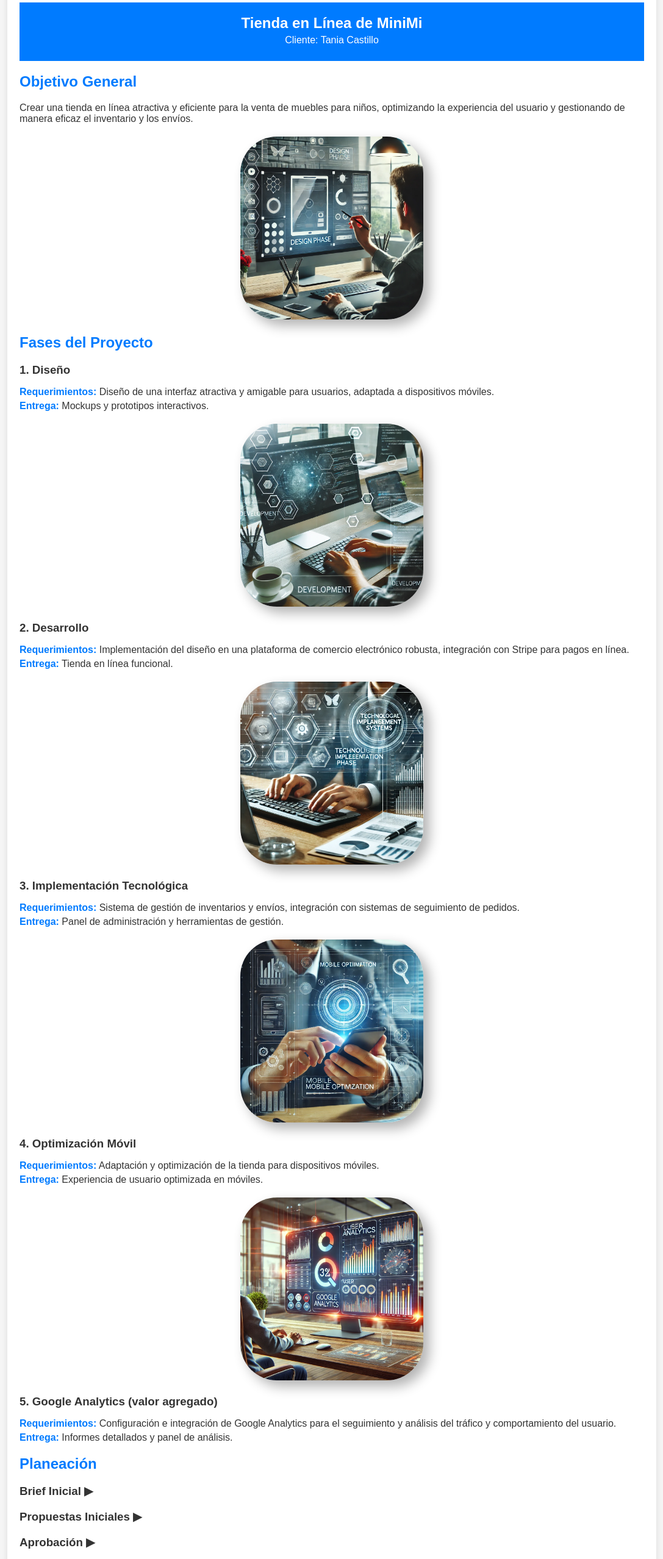
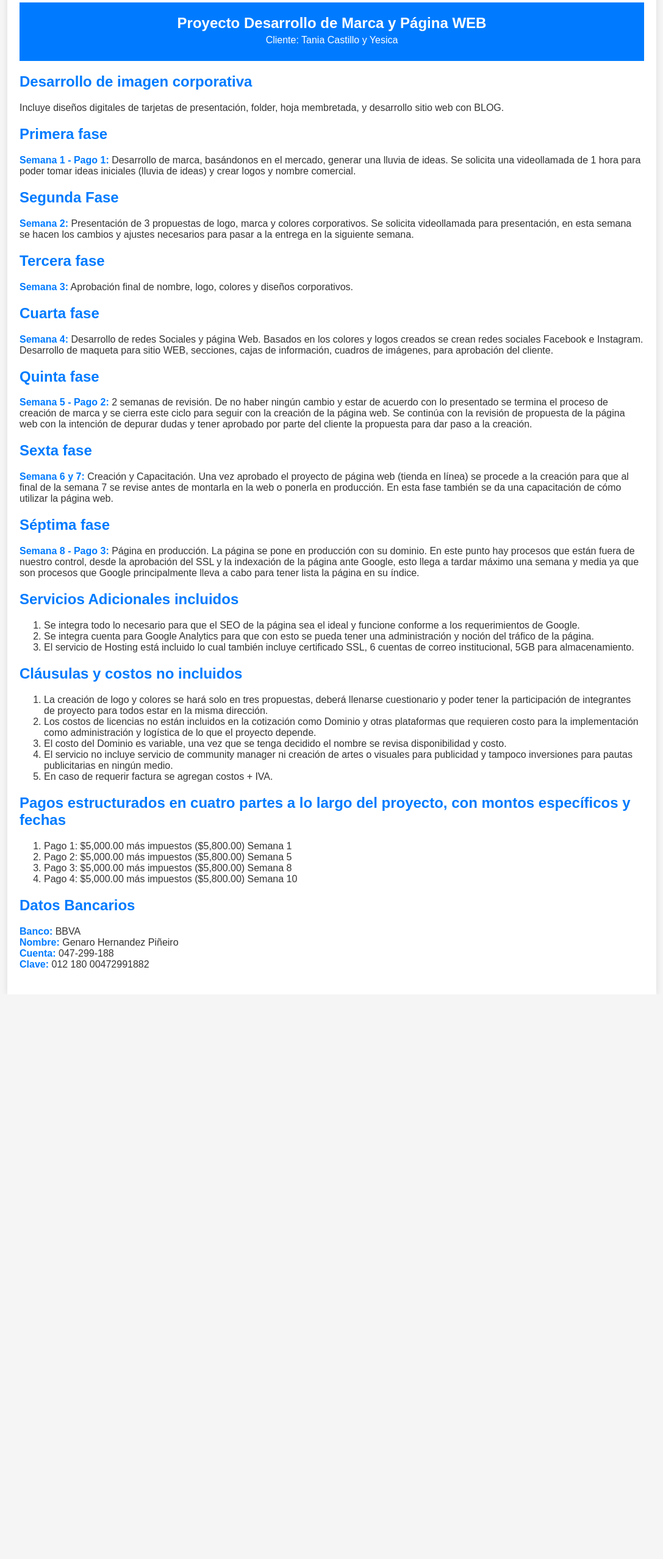
Before and after one commit to Genarohp7/Propuesta, a plain HTML site: page index.html in a window 1280 px wide. Shown: the part 240-2797 px from the top of the page at 61% size, without its empty margins (96-1183 px from the left). After the commit the page ends 1871 px from the top, so only its background shows below. Drawn offline with Linux system fonts and the light colour scheme; a script that the page names is missing.

Commit message:
changed on rates for new proyect

```diff
--- a/index.html
+++ b/index.html
@@ -3,7 +3,7 @@
   <head>
     <meta charset="UTF-8" />
     <meta name="viewport" content="width=device-width, initial-scale=1.0" />
-    <title>MiniMi</title>
+    <title>Proyecto de Marca y Página Web</title>
     <link rel="stylesheet" href="./style.css" />
     <script src="/script.js" defer></script>
   </head>
@@ -13,289 +13,157 @@
         <img src="./assets/gecodelogo.webp" alt="Logo de GeCode" class="logo" />
       </div>
       <header>
-        <h1>Tienda en Línea de MiniMi</h1>
-        <p>Cliente: Tania Castillo</p>
+        <h1>Proyecto Desarrollo de Marca y Página WEB</h1>
+        <p>Cliente: Tania Castillo y Yesica</p>
       </header>
       <section>
-        <h2>Objetivo General</h2>
+        <h2>Desarrollo de imagen corporativa</h2>
         <p>
-          Crear una tienda en línea atractiva y eficiente para la venta de
-          muebles para niños, optimizando la experiencia del usuario y
-          gestionando de manera eficaz el inventario y los envíos.
-        </p>
-      </section>
-      <div class="image-container">
-        <img src="./assets/Diseño.webp" alt="Imagen de diseño" />
-      </div>
-      <section>
-        <h2>Fases del Proyecto</h2>
-        <div class="phase">
-          <h3>1. Diseño</h3>
-          <ul>
-            <li>
-              <strong>Requerimientos:</strong> Diseño de una interfaz atractiva
-              y amigable para usuarios, adaptada a dispositivos móviles.
-            </li>
-            <li>
-              <strong>Entrega:</strong> Mockups y prototipos interactivos.
-            </li>
-          </ul>
-        </div>
-      </section>
-      <div class="image-container">
-        <img src="./assets/desarrollo.webp" alt="Imagen de desarrollo" />
-      </div>
-      <section>
-        <div class="phase">
-          <h3>2. Desarrollo</h3>
-          <ul>
-            <li>
-              <strong>Requerimientos:</strong> Implementación del diseño en una
-              plataforma de comercio electrónico robusta, integración con Stripe
-              para pagos en línea.
-            </li>
-            <li><strong>Entrega:</strong> Tienda en línea funcional.</li>
-          </ul>
-        </div>
-      </section>
-      <div class="image-container">
-        <img
-          src="./assets/implemeta tecnologica.webp"
-          alt="Imagen de implementación tecnológica"
-        />
-      </div>
-      <section>
-        <div class="phase">
-          <h3>3. Implementación Tecnológica</h3>
-          <ul>
-            <li>
-              <strong>Requerimientos:</strong> Sistema de gestión de inventarios
-              y envíos, integración con sistemas de seguimiento de pedidos.
-            </li>
-            <li>
-              <strong>Entrega:</strong> Panel de administración y herramientas
-              de gestión.
-            </li>
-          </ul>
-        </div>
-      </section>
-      <div class="image-container">
-        <img src="./assets/movil.webp" alt="Imagen de optimización móvil" />
-      </div>
-      <section>
-        <div class="phase">
-          <h3>4. Optimización Móvil</h3>
-          <ul>
-            <li>
-              <strong>Requerimientos:</strong> Adaptación y optimización de la
-              tienda para dispositivos móviles.
-            </li>
-            <li>
-              <strong>Entrega:</strong> Experiencia de usuario optimizada en
-              móviles.
-            </li>
-          </ul>
-        </div>
-      </section>
-      <div class="image-container">
-        <img src="./assets/analitics.webp" alt="Imagen de Google Analytics" />
-      </div>
-      <section>
-        <div class="phase">
-          <h3>5. Google Analytics (valor agregado)</h3>
-          <ul>
-            <li>
-              <strong>Requerimientos:</strong> Configuración e integración de
-              Google Analytics para el seguimiento y análisis del tráfico y
-              comportamiento del usuario.
-            </li>
-            <li>
-              <strong>Entrega:</strong> Informes detallados y panel de análisis.
-            </li>
-          </ul>
-        </div>
-      </section>
-      <section>
-        <h2>Planeación</h2>
-        <div class="phase">
-          <h3 onclick="toggleVisibility('brief')">
-            Brief Inicial <span class="arrow">&#x25B6;</span>
-          </h3>
-          <p id="brief" style="display: none">
-            Primero, te entregaremos un documento llamado "brief" donde te
-            haremos preguntas sobre tus necesidades y expectativas para la
-            tienda en línea. Queremos entender lo que esperas del proyecto.
-          </p>
-        </div>
-        <div class="phase">
-          <h3 onclick="toggleVisibility('propuestas')">
-            Propuestas Iniciales <span class="arrow">&#x25B6;</span>
-          </h3>
-          <p id="propuestas" style="display: none">
-            Con la información del brief, empezaremos a proponer ideas para tu
-            tienda. Te mostraremos ejemplos de diseño, posibles funcionalidades
-            y cómo podríamos organizar tu catálogo de productos.
-          </p>
-        </div>
-        <div class="phase">
-          <h3 onclick="toggleVisibility('aprobacion')">
-            Aprobación <span class="arrow">&#x25B6;</span>
-          </h3>
-          <p id="aprobacion" style="display: none">
-            Una vez que tengamos una idea clara y consolidada, te pediremos tu
-            aprobación para seguir adelante. En esta fase, también confirmaremos
-            el logo y la paleta de colores que utilizaremos.
-          </p>
-        </div>
-      </section>
-      <section>
-        <h2>Diseño</h2>
-        <div class="phase">
-          <h3 onclick="toggleVisibility('mockups')">
-            Mockups <span class="arrow">&#x25B6;</span>
-          </h3>
-          <p id="mockups" style="display: none">
-            Crearemos representaciones visuales (llamadas mockups) de cómo se
-            verá tu tienda en línea. Estos incluyen todos los detalles visuales
-            como los colores, las fuentes, y la disposición de los elementos en
-            la página.
-          </p>
-        </div>
-        <div class="phase">
-          <h3 onclick="toggleVisibility('revision')">
-            Revisión <span class="arrow">&#x25B6;</span>
-          </h3>
-          <p id="revision" style="display: none">
-            Te mostraremos estos diseños para que puedas ver cómo se verá tu
-            tienda. Aquí podrás dar tu opinión y solicitar ajustes si es
-            necesario.
-          </p>
-        </div>
-      </section>
-      <section>
-        <h2>Desarrollo</h2>
-        <div class="phase">
-          <h3 onclick="toggleVisibility('implementacion')">
-            Implementación <span class="arrow">&#x25B6;</span>
-          </h3>
-          <p id="implementacion" style="display: none">
-            Con los diseños aprobados, comenzaremos a construir la tienda en
-            línea real. Esto incluye programar todas las funcionalidades, como
-            el catálogo de productos y la integración con Stripe para los pagos
-            en línea.
-          </p>
-        </div>
-        <div class="phase">
-          <h3 onclick="toggleVisibility('progreso')">
-            Progreso Regular <span class="arrow">&#x25B6;</span>
-          </h3>
-          <p id="progreso" style="display: none">
-            Te daremos acceso para que puedas ver el progreso de tu tienda en
-            tiempo real. Tendremos reuniones periódicas para revisar el avance y
-            hacer ajustes según sea necesario.
-          </p>
-        </div>
-      </section>
-      <section>
-        <h2>Implementación Tecnológica</h2>
-        <div class="phase">
-          <h3 onclick="toggleVisibility('gestion')">
-            Gestión de Inventarios y Envíos <span class="arrow">&#x25B6;</span>
-          </h3>
-          <p id="gestion" style="display: none">
-            Implementaremos sistemas que te permitirán gestionar fácilmente tu
-            inventario y los envíos de tus productos.
-          </p>
-        </div>
-        <div class="phase">
-          <h3 onclick="toggleVisibility('panel')">
-            Panel de Administración <span class="arrow">&#x25B6;</span>
-          </h3>
-          <p id="panel" style="display: none">
-            Te daremos acceso a un panel de administración donde podrás
-            controlar todos los aspectos de tu tienda.
-          </p>
-        </div>
-      </section>
-      <section>
-        <h2>Optimización Móvil</h2>
-        <div class="phase">
-          <h3 onclick="toggleVisibility('adaptacion')">
-            Adaptación a Móviles <span class="arrow">&#x25B6;</span>
-          </h3>
-          <p id="adaptacion" style="display: none">
-            Nos aseguraremos de que tu tienda se vea y funcione perfectamente en
-            dispositivos móviles como teléfonos y tabletas.
-          </p>
-        </div>
-      </section>
-      <section>
-        <h2>Google Analytics</h2>
-        <div class="phase">
-          <h3 onclick="toggleVisibility('configuracion')">
-            Configuración de Análisis <span class="arrow">&#x25B6;</span>
-          </h3>
-          <p id="configuracion" style="display: none">
-            Integraremos Google Analytics para que puedas ver estadísticas
-            detalladas sobre el comportamiento de los usuarios en tu tienda.
-            Esto incluye información sobre cuántas personas visitan tu tienda,
-            qué productos ven, y mucho más.
-          </p>
-        </div>
-      </section>
-      <section>
-        <h2>Pruebas y Capacitación</h2>
-        <div class="phase">
-          <h3 onclick="toggleVisibility('pruebas')">
-            Pruebas <span class="arrow">&#x25B6;</span>
-          </h3>
-          <p id="pruebas" style="display: none">
-            Antes de la entrega final, realizaremos pruebas exhaustivas para
-            asegurarnos de que todo funcione perfectamente.
-          </p>
-        </div>
-        <div class="phase">
-          <h3 onclick="toggleVisibility('capacitacion')">
-            Capacitación <span class="arrow">&#x25B6;</span>
-          </h3>
-          <p id="capacitacion" style="display: none">
-            Te ofreceremos una capacitación para que sepas cómo usar todas las
-            herramientas y funcionalidades de tu nueva tienda en línea.
-          </p>
-        </div>
-      </section>
-      <section>
-        <h2>Entrega Final</h2>
-        <div class="phase">
-          <h3 onclick="toggleVisibility('lanzamiento')">
-            Lanzamiento <span class="arrow">&#x25B6;</span>
-          </h3>
-          <p id="lanzamiento" style="display: none">
-            Una vez que todo esté en orden, lanzaremos tu tienda en línea.
-            Seguiremos disponibles para ayudarte con cualquier duda o ajuste
-            necesario después del lanzamiento.
-          </p>
-        </div>
-      </section>
-      <section>
-        <h2>Cotización Total</h2>
-        <p>- <strong>Costo Total:</strong> $15,000 MXN + IVA</p>
-      </section>
-      <section>
-        <h2>Servico Extra</h2>
-        <p>
-          Se ofrece que durante el primer mes durante cada semana se generen dos
-          visuales o artes que el cliente podra utilizar para su publicidad
+          Incluye diseños digitales de tarjetas de presentación, folder, hoja
+          membretada, y desarrollo sitio web con BLOG.
         </p>
       </section>
 
       <section>
-        <h2>Cláusulas</h2>
+        <h2>Primera fase</h2>
         <p>
-          El proyecto se llevará a cabo tal como se describe en el documento,
-          pero es importante mencionar que en caso de que se requieran licencias
-          especiales y/o adicionales, estas correrán por cuenta del cliente,
-          mismas que se notificarán con tiempo de anticipación.
+          <strong>Semana 1 - Pago 1:</strong> Desarrollo de marca, basándonos en
+          el mercado, generar una lluvia de ideas. Se solicita una videollamada
+          de 1 hora para poder tomar ideas iniciales (lluvia de ideas) y crear
+          logos y nombre comercial.
+        </p>
+      </section>
+
+      <section>
+        <h2>Segunda Fase</h2>
+        <p>
+          <strong>Semana 2:</strong> Presentación de 3 propuestas de logo, marca
+          y colores corporativos. Se solicita videollamada para presentación, en
+          esta semana se hacen los cambios y ajustes necesarios para pasar a la
+          entrega en la siguiente semana.
+        </p>
+      </section>
+
+      <section>
+        <h2>Tercera fase</h2>
+        <p>
+          <strong>Semana 3:</strong> Aprobación final de nombre, logo, colores y
+          diseños corporativos.
+        </p>
+      </section>
+
+      <section>
+        <h2>Cuarta fase</h2>
+        <p>
+          <strong>Semana 4:</strong> Desarrollo de redes Sociales y página Web.
+          Basados en los colores y logos creados se crean redes sociales
+          Facebook e Instagram. Desarrollo de maqueta para sitio WEB, secciones,
+          cajas de información, cuadros de imágenes, para aprobación del
+          cliente.
+        </p>
+      </section>
+
+      <section>
+        <h2>Quinta fase</h2>
+        <p>
+          <strong>Semana 5 - Pago 2:</strong> 2 semanas de revisión. De no haber
+          ningún cambio y estar de acuerdo con lo presentado se termina el
+          proceso de creación de marca y se cierra este ciclo para seguir con la
+          creación de la página web. Se continúa con la revisión de propuesta de
+          la página web con la intención de depurar dudas y tener aprobado por
+          parte del cliente la propuesta para dar paso a la creación.
+        </p>
+      </section>
+
+      <section>
+        <h2>Sexta fase</h2>
+        <p>
+          <strong>Semana 6 y 7:</strong> Creación y Capacitación. Una vez
+          aprobado el proyecto de página web (tienda en línea) se procede a la
+          creación para que al final de la semana 7 se revise antes de montarla
+          en la web o ponerla en producción. En esta fase también se da una
+          capacitación de cómo utilizar la página web.
+        </p>
+      </section>
+
+      <section>
+        <h2>Séptima fase</h2>
+        <p>
+          <strong>Semana 8 - Pago 3:</strong> Página en producción. La página se
+          pone en producción con su dominio. En este punto hay procesos que
+          están fuera de nuestro control, desde la aprobación del SSL y la
+          indexación de la página ante Google, esto llega a tardar máximo una
+          semana y media ya que son procesos que Google principalmente lleva a
+          cabo para tener lista la página en su índice.
+        </p>
+      </section>
+
+      <section>
+        <h2>Servicios Adicionales incluidos</h2>
+        <ol>
+          <li>
+            Se integra todo lo necesario para que el SEO de la página sea el
+            ideal y funcione conforme a los requerimientos de Google.
+          </li>
+          <li>
+            Se integra cuenta para Google Analytics para que con esto se pueda
+            tener una administración y noción del tráfico de la página.
+          </li>
+          <li>
+            El servicio de Hosting está incluido lo cual también incluye
+            certificado SSL, 6 cuentas de correo institucional, 5GB para
+            almacenamiento.
+          </li>
+        </ol>
+      </section>
+
+      <section>
+        <h2>Cláusulas y costos no incluidos</h2>
+        <ol>
+          <li>
+            La creación de logo y colores se hará solo en tres propuestas,
+            deberá llenarse cuestionario y poder tener la participación de
+            integrantes de proyecto para todos estar en la misma dirección.
+          </li>
+          <li>
+            Los costos de licencias no están incluidos en la cotización como
+            Dominio y otras plataformas que requieren costo para la
+            implementación como administración y logística de lo que el proyecto
+            depende.
+          </li>
+          <li>
+            El costo del Dominio es variable, una vez que se tenga decidido el
+            nombre se revisa disponibilidad y costo.
+          </li>
+          <li>
+            El servicio no incluye servicio de community manager ni creación de
+            artes o visuales para publicidad y tampoco inversiones para pautas
+            publicitarias en ningún medio.
+          </li>
+          <li>En caso de requerir factura se agregan costos + IVA.</li>
+        </ol>
+      </section>
+
+      <section>
+        <h2>
+          Pagos estructurados en cuatro partes a lo largo del proyecto, con
+          montos específicos y fechas
+        </h2>
+        <ol>
+          <li>Pago 1: $5,000.00 más impuestos ($5,800.00) Semana 1</li>
+          <li>Pago 2: $5,000.00 más impuestos ($5,800.00) Semana 5</li>
+          <li>Pago 3: $5,000.00 más impuestos ($5,800.00) Semana 8</li>
+          <li>Pago 4: $5,000.00 más impuestos ($5,800.00) Semana 10</li>
+        </ol>
+      </section>
+
+      <section>
+        <h2>Datos Bancarios</h2>
+        <p>
+          <strong>Banco:</strong> BBVA<br />
+          <strong>Nombre:</strong> Genaro Hernandez Piñeiro<br />
+          <strong>Cuenta:</strong> 047-299-188<br />
+          <strong>Clave:</strong> 012 180 00472991882
         </p>
       </section>
     </div>
```
